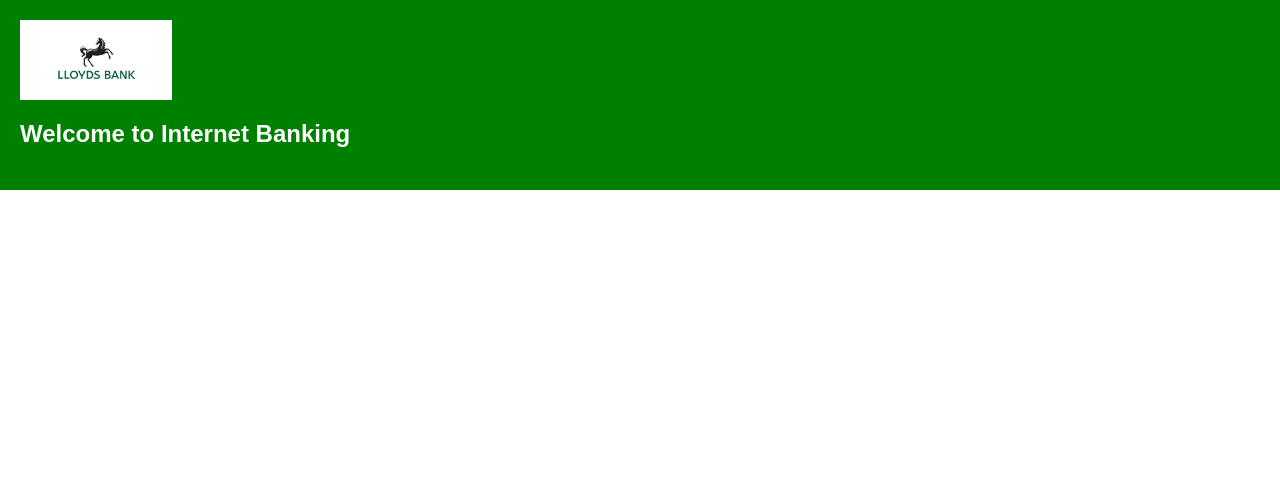
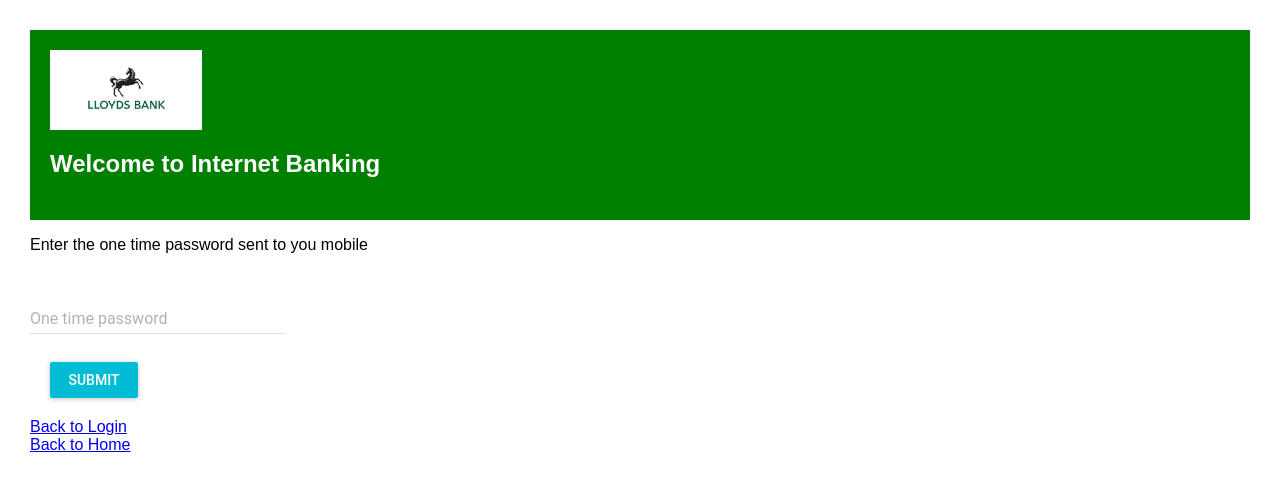
Before and after one commit to ashokruhela/login-demo, a React (Create React App) app: page /enterotp in a window 1280 px wide. Shown: the top 488 px of the page. Built offline with nearby package versions, Linux system fonts and the light colour scheme.

Commit message:
added few more pages

```diff
--- a/src/App.css
+++ b/src/App.css
@@ -1,5 +1,9 @@
 .App {
   text-align: center;
+
+}
+#root {
+  margin: 30px;
 }
 
 .App-logo {
--- a/src/App.js
+++ b/src/App.js
@@ -6,6 +6,9 @@
 import Home from './screens/Home.jsx';
 import ChooseLogin from './screens/ChooseLogin.jsx'
 import AccountOverview from './screens/AccountOverview.jsx';
+import Login from './screens/Login.jsx';
+import ScanQR from './screens/QRScreen.jsx';
+import EnterOTP from './screens/EnterOTP.jsx';
 
 class App extends Component {
   render() {
@@ -21,6 +24,9 @@
               <Route exact path="/" component={Home}></Route>
               <Route exact path="/choose-auth" component={ChooseLogin}></Route>
               <Route exact path="/account-overview" component={AccountOverview}></Route>
+              <Route exact path="/login" component={Login}></Route>
+              <Route exact path="/scanqr" component={ScanQR}></Route>
+              <Route exact path="/enterotp" component={EnterOTP}></Route>
             </div>
           </Router>
         </div>
--- /dev/null
+++ b/src/screens/EnterOTP.jsx
@@ -0,0 +1,57 @@
+import React, { Component } from 'react';
+import { Link } from 'react-router-dom';
+import TextField from 'material-ui/TextField';
+import RaisedButton from 'material-ui/RaisedButton';
+
+class EnterOTP extends Component {
+    constructor(props) {
+        super(props);
+        this.handleSubmit = this.handleSubmit.bind(this)
+        this.handleOTPClick = this.handleOTPClick.bind(this)
+        this.handleTextChange = this.handleTextChange.bind(this)
+        this.state = {
+            oneTimePassword: ''
+          }
+    }
+    handleSubmit() {
+      if(this.state.oneTimePassword === "1234") {
+        this.props.history.push(`/account-overview`);
+      } else {
+        alert('One time password is not correct.')
+      }
+    }
+    handleOTPClick() {
+        alert('One time password sent to registered mobile')
+    }
+    handleTextChange(e) {
+      this.setState({
+        oneTimePassword: e.target.value
+      })
+
+    }
+  render() {
+    return (
+      <div className='login-lloyds'>
+      <p>Enter the one time password sent to you mobile</p>
+        <TextField
+          onChange={this.handleTextChange}
+          value={this.state.oneTimePassword}
+          hintText="OTP"
+          floatingLabelText="One time password"/>
+          <div>
+            <RaisedButton label="Submit" onClick={this.handleSubmit} primary={true} style={{margin:'20px'}} />
+          </div>
+          <div>
+          <Link to="/login">Back to Login</Link>
+          </div>
+
+          <div>
+          <Link to="/">Back to Home</Link>
+          </div>
+
+      </div>
+    );
+  }
+}
+
+export default EnterOTP;
--- a/src/screens/Home.jsx
+++ b/src/screens/Home.jsx
@@ -5,6 +5,8 @@
 import RaisedButton from 'material-ui/RaisedButton';
 import FacebookLogin from 'react-facebook-login';
 import GoogleLogin from 'react-google-login';
+import Login from './Login.jsx';
+
 // import { GoogleLogin } from 'react-google-login-component';
 
 const styles = {
@@ -71,15 +73,13 @@
 
   }
 
-  onContinueClick() {
-    // if(this.state.selectedValue) {
-    //   if(options.facebook === this.state.selectedValue) {
-    //     // implement facebook
-    //   } else {
-    //     this.props.history.push(`/account-overview?option=${this.state.selectedValue}`);
-    //   }
+  onContinueClick(e) {
+    if(this.state.username) {
+      this.props.history.push(`/login`);
 
-    // }
+    } else {
+      alert('Enter username to procced')
+    }
   }
   render() {
     return (
@@ -137,7 +137,7 @@
                         buttonText="Login With Google"/>
         </div> */}
          <div style={{margin:'20px'}}>
-        <RaisedButton label="Traditional login" onClick={this.onContinueClick} primary={true} style={{margin:'20px'}} />
+        <RaisedButton label="Lloyds Login service" onClick={this.onContinueClick} primary={true} style={{margin:'20px'}} />
         </div>
 
       </div>
--- /dev/null
+++ b/src/screens/Login.jsx
@@ -0,0 +1,58 @@
+import React, { Component } from 'react';
+import { Link } from 'react-router-dom';
+import TextField from 'material-ui/TextField';
+import RaisedButton from 'material-ui/RaisedButton';
+
+class Login extends Component {
+    constructor(props) {
+        super(props);
+        this.handleQRClick = this.handleQRClick.bind(this)
+        this.handleOTPClick = this.handleOTPClick.bind(this)
+        this.handleTextChange = this.handleTextChange.bind(this)
+        this.state = {
+            username: ''
+          }
+    }
+
+    handleTextChange(e) {
+        this.setState({
+            username: e.target.value
+          })
+
+    }
+    handleQRClick() {
+        this.props.history.push(`/scanqr`);
+
+    }
+    handleOTPClick() {
+        alert('One time password sent to registered mobile. Click okay to proceed')
+            this.props.history.push(`/enterotp`);
+
+    }
+  render() {
+    return (
+      <div className='login-lloyds'>
+        {/* <TextField
+          onChange={this.handleTextChange}
+          value={this.state.username}
+          hintText="username"
+          floatingLabelText="Enter Username"/> */}
+          <div>
+            <RaisedButton label="Use QR code" onClick={this.handleQRClick} primary={true} style={{margin:'20px'}} />
+          </div>
+          <div>
+            <RaisedButton label="Use OTP" onClick={this.handleOTPClick} primary={true} style={{margin:'20px'}} />
+          </div>
+          {/* <div>
+          <Link to="/">Forgotten your login detils</Link>
+          </div> */}
+          <div>
+          <Link to="/">Back to Login</Link>
+          </div>
+
+      </div>
+    );
+  }
+}
+
+export default Login;
--- /dev/null
+++ b/src/screens/QRScreen.jsx
@@ -0,0 +1,58 @@
+import React, { Component } from 'react';
+import { Link } from 'react-router-dom';
+import TextField from 'material-ui/TextField';
+import RaisedButton from 'material-ui/RaisedButton';
+import qr from '../qr_code.png';
+
+class ScanQR extends Component {
+    constructor(props) {
+        super(props);
+        this.handleSubmit = this.handleSubmit.bind(this)
+        this.handleOTPClick = this.handleOTPClick.bind(this)
+        this.handleTextChange = this.handleTextChange.bind(this)
+        this.state = {
+            oneTimePassword: ''
+          }
+    }
+    handleSubmit() {
+        this.props.history.push(`/account-overview`);
+    }
+    handleOTPClick() {
+        alert('One time password sent to registered mobile')
+    }
+    handleTextChange(e) {
+        this.setState({
+            oneTimePassword: e.target.value
+          })
+
+    }
+  render() {
+    return (
+      <div className='login-lloyds'>
+      <p>This option to login when a customer has the app and would like to login in desktop</p>
+      <p>Scan the QR code from your mobile app</p>
+      <p>
+      <img src={qr} className="qr-code" alt="qr code" />
+      </p>
+        {/* <TextField
+          onChange={this.handleTextChange}
+          value={this.state.oneTimePassword}
+          hintText="OTP"
+          floatingLabelText="One time password"/> */}
+          <div>
+            <RaisedButton label="Submit" onClick={this.handleSubmit} primary={true} style={{margin:'20px'}} />
+          </div>
+          <div>
+          <Link to="/login">Back to Login</Link>
+          </div>
+
+          <div>
+          <Link to="/">Back to Home</Link>
+          </div>
+
+      </div>
+    );
+  }
+}
+
+export default ScanQR;
```
Also changed, not shown: src/screens/forgot-details.jsx (added, +58 -0 lines), src/qr_code.png (added), src/screens/page4.jsx (deleted).
